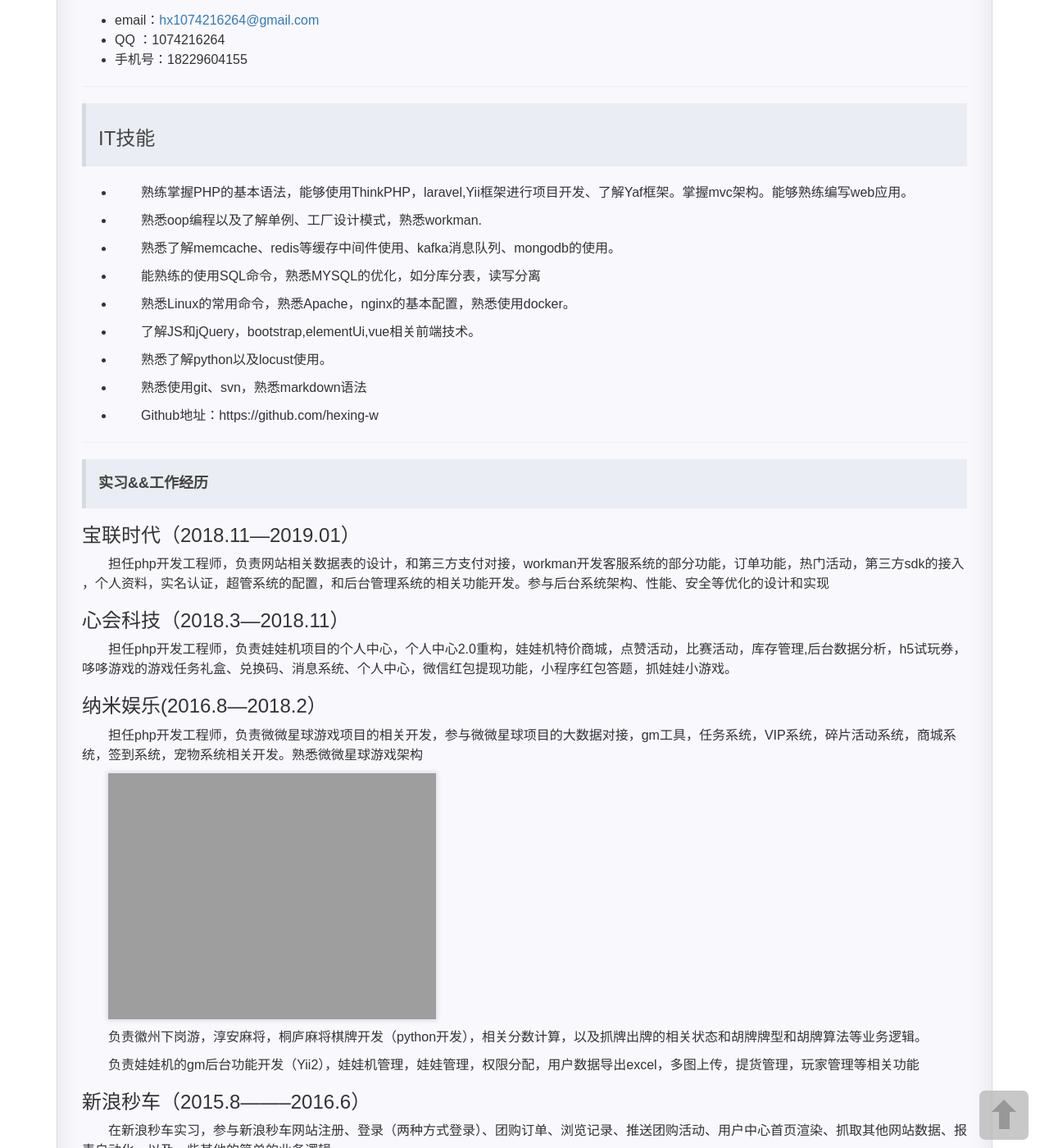
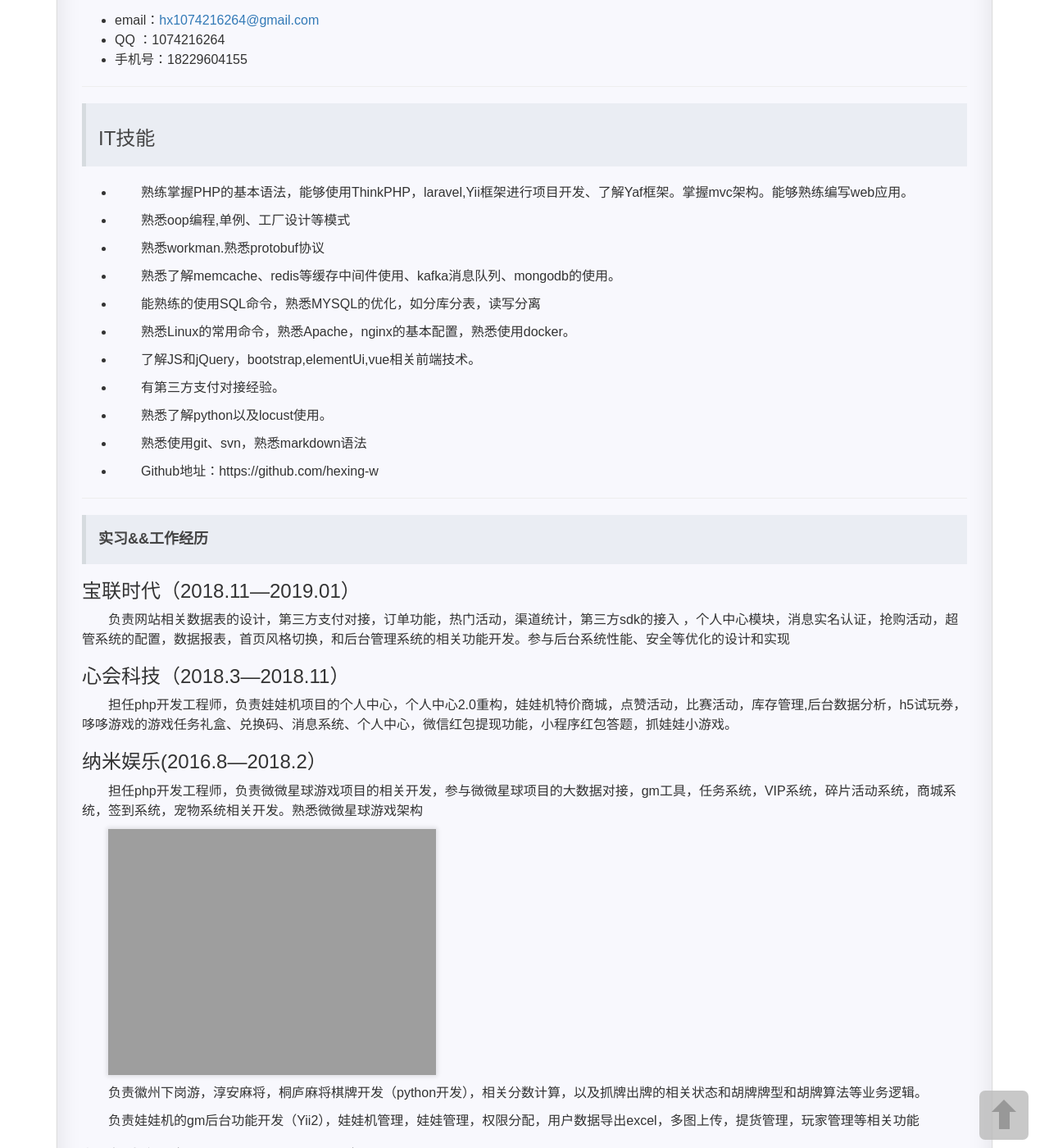
Before and after one commit to hexing-w/hexing-w.github.io, a Jekyll site: the page built from pages/2about.md, in a window 1280 px wide and 1400 px high, scrolled down 485 px. Shown: the whole window at 82% size. Built offline with Jekyll 4.4.1, drawn with Linux system fonts in a browser that asks for light colours; nearby versions of some CDN libraries; comment, search, counter and statistics services are not loaded; a style sheet for code colours, icons or effects is not loaded; some of the changed text lies outside the part shown.

Commit message:
update info

```diff
--- a/pages/2about.md
+++ b/pages/2about.md
@@ -26,7 +26,9 @@ icon: glyphicon-heart
 
 * 熟练掌握PHP的基本语法，能够使用ThinkPHP，laravel,Yii框架进行项目开发、了解Yaf框架。掌握mvc架构。能够熟练编写web应用。
 
-* 熟悉oop编程以及了解单例、工厂设计模式，熟悉workman.
+* 熟悉oop编程,单例、工厂设计等模式
+
+* 熟悉workman.熟悉protobuf协议
 
 * 熟悉了解memcache、redis等缓存中间件使用、kafka消息队列、mongodb的使用。
 
@@ -35,6 +37,8 @@ icon: glyphicon-heart
 * 熟悉Linux的常用命令，熟悉Apache，nginx的基本配置，熟悉使用docker。
 
 * 了解JS和jQuery，bootstrap,elementUi,vue相关前端技术。
+
+*  有第三方支付对接经验。
 
 * 熟悉了解python以及locust使用。
 
@@ -49,7 +53,7 @@ icon: glyphicon-heart
 
 ### 宝联时代（2018.11---2019.01）
 
-担任php开发工程师，负责网站相关数据表的设计，和第三方支付对接，workman开发客服系统的部分功能，订单功能，热门活动，第三方sdk的接入 ，个人资料，实名认证，超管系统的配置，和后台管理系统的相关功能开发。参与后台系统架构、性能、安全等优化的设计和实现
+负责网站相关数据表的设计，第三方支付对接，订单功能，热门活动，渠道统计，第三方sdk的接入 ，个人中心模块，消息实名认证，抢购活动，超管系统的配置，数据报表，首页风格切换，和后台管理系统的相关功能开发。参与后台系统性能、安全等优化的设计和实现
 
 ### 心会科技（2018.3---2018.11）
 
@@ -69,10 +73,6 @@ icon: glyphicon-heart
 ### 新浪秒车（2015.8--------2016.6）
 
 在新浪秒车实习，参与新浪秒车网站注册、登录（两种方式登录）、团购订单、浏览记录、推送团购活动、用户中心首页渲染、抓取其他网站数据、报表自动化、以及一些其他的简单的业务逻辑。
-
-### 新叶网络工作室（2013.11--2015.7）
-
-担任工作室网站PHP开发工程师，负责网站项目后台PHP开发，开发中与设计、前端工作人员保持良好而有效的沟通。同时也是工作室负责人，负责项目中的洽谈部门。
 
 
 
@@ -115,6 +115,7 @@ icon: glyphicon-heart
 
 * [FW框架](https://github.com/hexing-w/FW)<strong>(2018年2月) </strong>
 
+
 > #### 奖项/证书
 
 CET4、普通话证书
```
